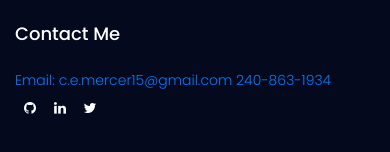
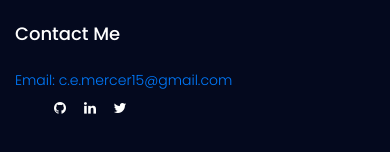
Before and after one commit to WildestDeuce/Updated-Portolio, a plain HTML site: page index.html in a window 390 px wide. Shown: the part 5147-5299 px from the top of the page. Drawn offline with nearby package versions, Linux system fonts and the light colour scheme; some packages are replaced by stand-ins of ours; files whose address does not match are found by name.

Commit message:
removed phone number

```diff
--- a/index.html
+++ b/index.html
@@ -408,8 +408,7 @@
 					<div class="single-footer-widget">
 						<h4>Contact Me</h4>
 						<a href="mailto:c.e.mercer15@gmail.com">Email: c.e.mercer15@gmail.com
-							<a href="tel:+240-863-1934">240-863-1934
-						</a>
+
 
 						<div class="footer-social d-flex align-items-center">
 							<a href="https://github.com/WildestDeuce"><i class="fa fa-github"></i></a>
```
Also changed, not shown: 1 other file.
